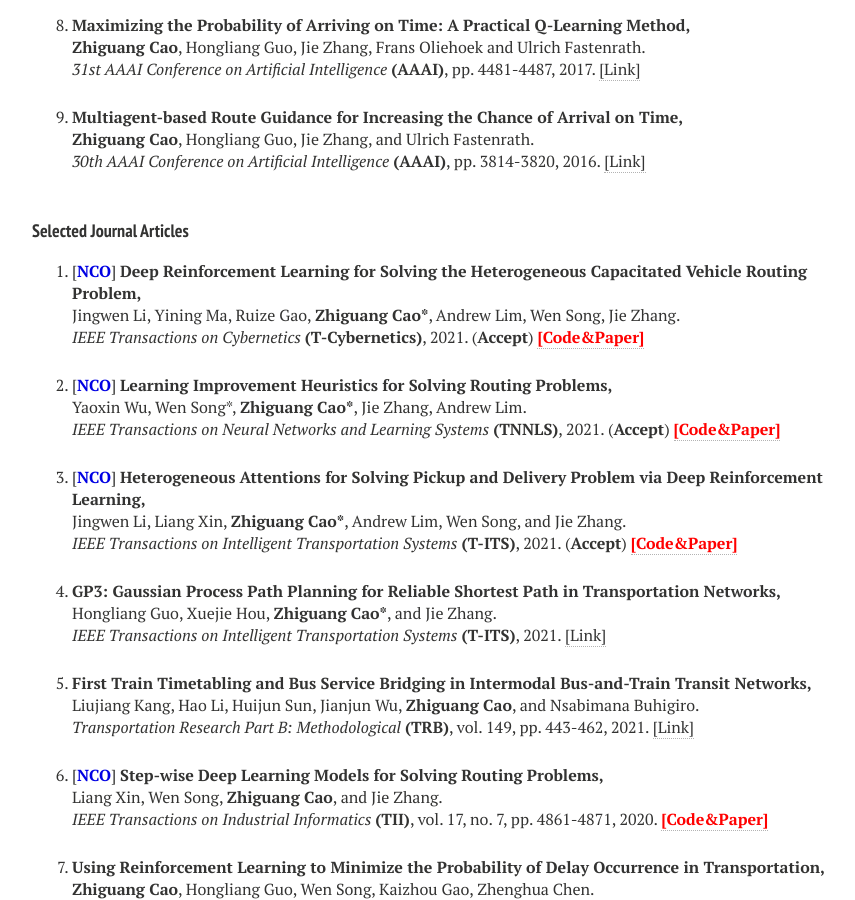
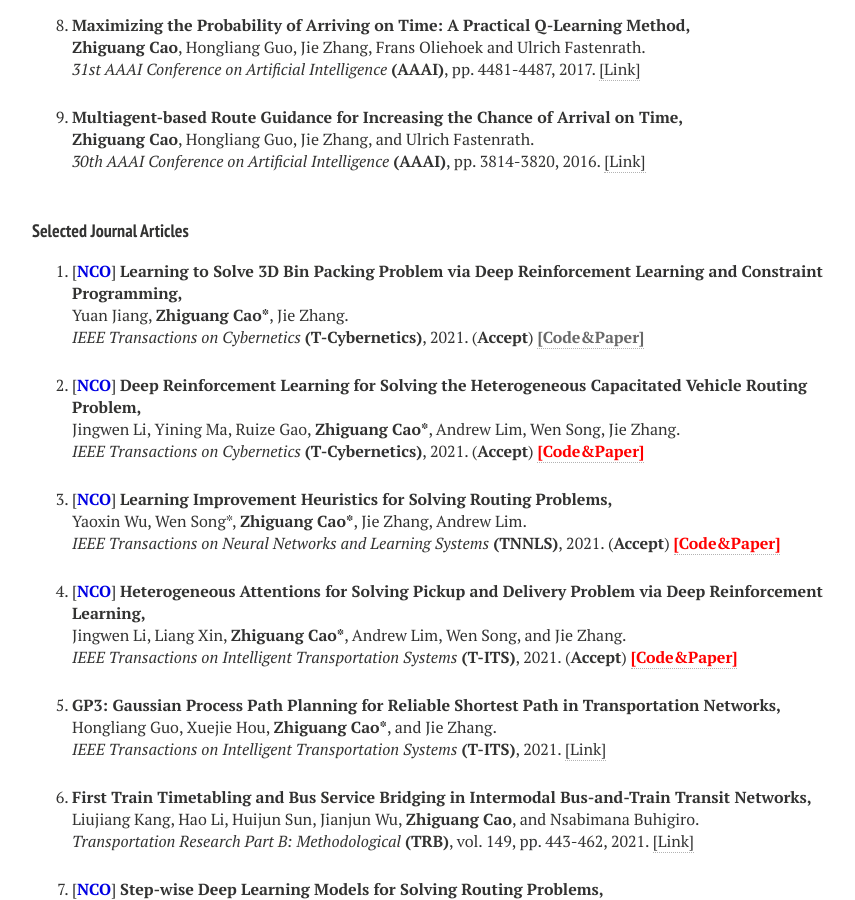
Before and after one commit to zhiguangcaosg/zhiguangcaosg.github.io, a Jekyll site: the page built from publications.md, in a window 1280 px wide and 900 px high, scrolled down 915 px. Shown: the whole window, without its empty margins (288-1143 px from the left). Built offline with Jekyll 4.4.1, drawn with Linux system fonts in a browser that asks for light colours; nearby versions of some CDN libraries.

Commit message:
Update publications.html

```diff
--- a/_layouts/publications.html
+++ b/_layouts/publications.html
@@ -230,6 +230,14 @@ div.bibtex pre { font-size: 75%; overflow: auto;  width: 100%; padding: 0em 0em;
     <!-- Item: Caelles2016 -->
 <ul style="padding-left:0px;">
 <ol >
+
+<li>
+<p>
+[<font color="#0000E3"><b>NCO</b></font>] <b>Learning to Solve 3D Bin Packing Problem via Deep Reinforcement Learning and Constraint Programming,</b>
+<br>Yuan Jiang, <b>Zhiguang Cao*</b>, Jie Zhang.<br>
+<i>IEEE Transactions on Cybernetics</i> <b>(T-Cybernetics)</b>, 2021. (<b>Accept</b>) <a href="https://zhiguangcaosg.github.io/publications/" > <font color="#696969"><b>[Code&Paper]</b> </font></a>
+</p>
+</li>
 
 <li>
 <p>
```
